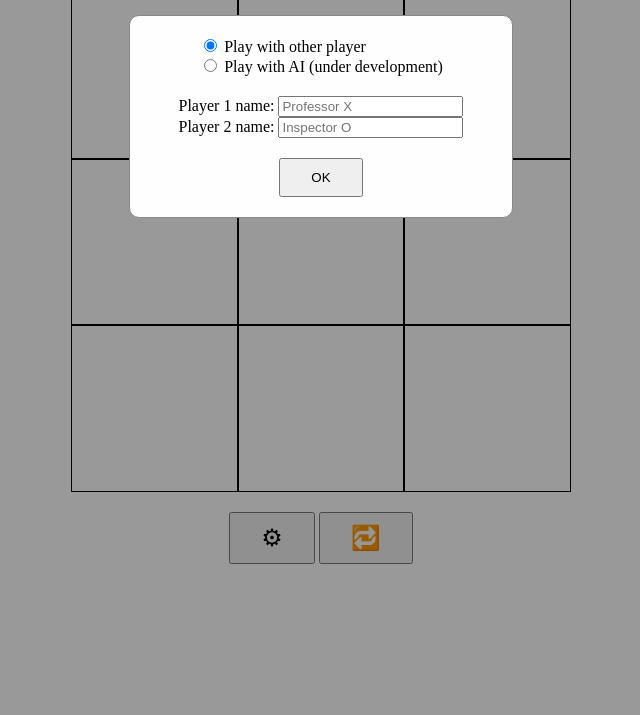
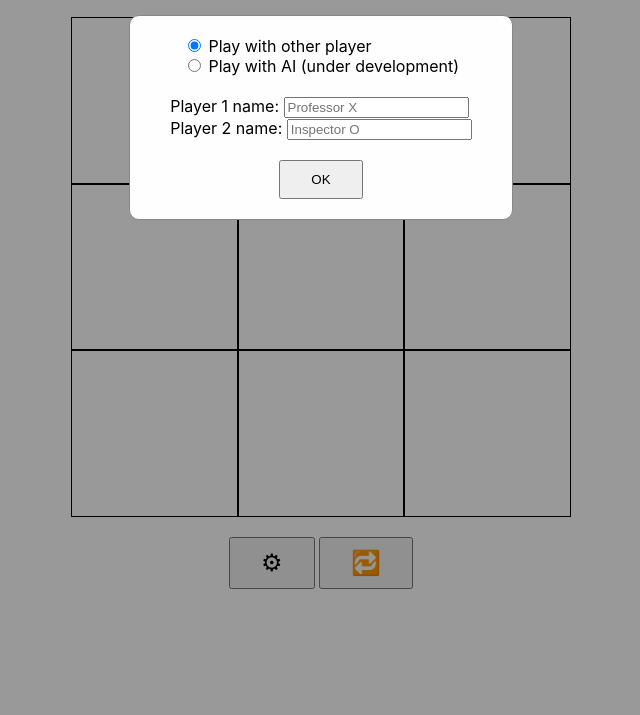
Before and after one commit to faishalirwn/tic-tac-toe, a plain HTML site: page index.html in a window 1280 px wide. Shown: the part 85-800 px from the top of the page, without its empty margins (319-959 px from the left). Drawn offline with Linux system fonts and the light colour scheme.

Commit message:
Change font family

```diff
--- a/style.css
+++ b/style.css
@@ -16,6 +16,10 @@ body, h1, h2, h3, h4, h5, h6, p, ol, ul {
 }
 
 /* Start here */
+
+body {
+    font-family: -apple-system, BlinkMacSystemFont, 'Segoe UI', Roboto, Oxygen, Ubuntu, Cantarell, 'Open Sans', 'Helvetica Neue', sans-serif;
+}
 
 h1 {
     text-align: center;
@@ -38,7 +42,7 @@ h1 {
     width: 100%;
     height: calc(100vw - 50px);
     /* height: 100%; */
-    margin: 0 auto;
+    margin: 20px auto 0;
     display: grid;
     grid-template-columns: 1fr 1fr 1fr;
     grid-template-rows: 1fr 1fr 1fr;
```
